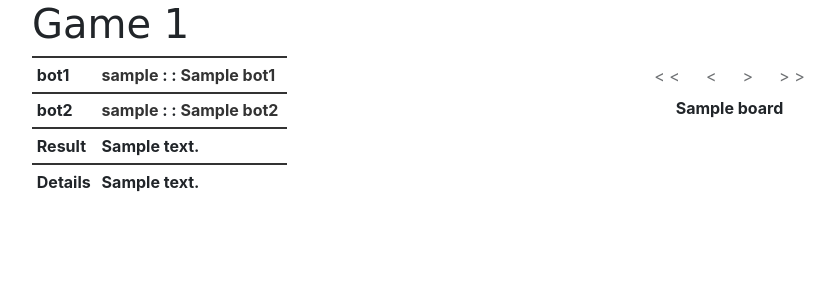
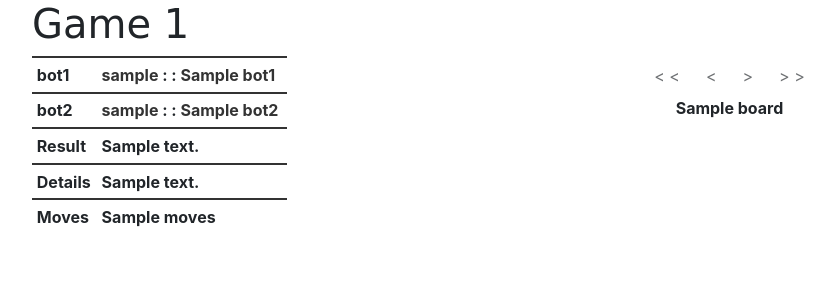
Before and after one commit to inglesp/botany, a Django app: template server/botany/templates/botany/game.html in a window 1280 px wide. Shown: the part 60-360 px from the top of the page, without its empty margins (53-887 px from the left). Run offline with Django 3.2, Linux system fonts and the light colour scheme; the template is opened without the code that fills it: most values are stand-ins (such as "Sample title", 1, 10 or a date in 2020); some libraries are stand-ins or nearby versions; some web fonts are replaced.

Commit message:
Show moves on game page

```diff
--- a/server/botany/templates/botany/game.html
+++ b/server/botany/templates/botany/game.html
@@ -25,9 +25,13 @@
       {% if game.details %}
       <tr>
         <th>Details</th>
-        <th>{{ game.details }}</th>
+        <td>{{ game.details }}</td>
       </tr>
       {% endif %}
+      <tr>
+        <th>Moves</th>
+        <td>{{ game.moves }}</td>
+      </tr>
     </table>
   </div>
 
```
